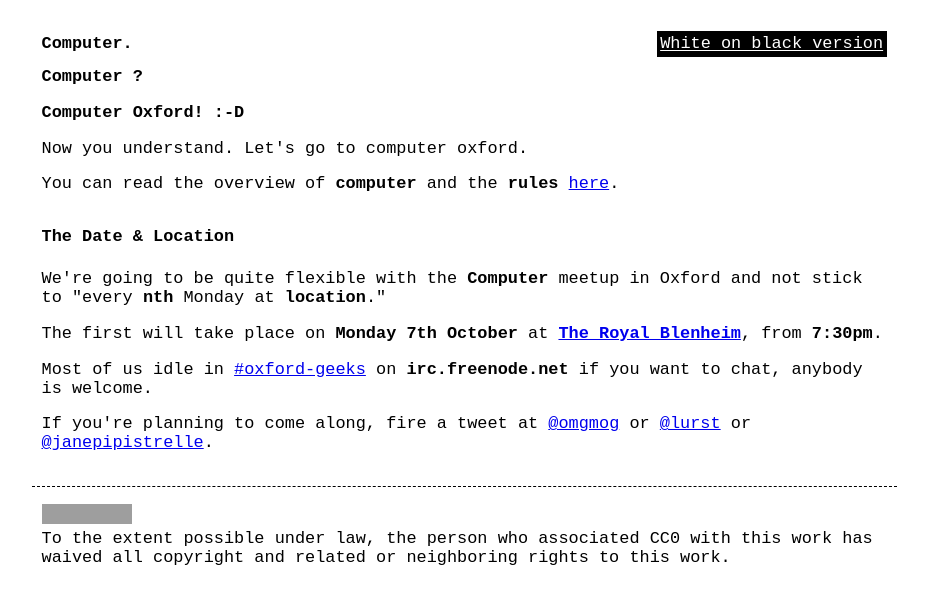
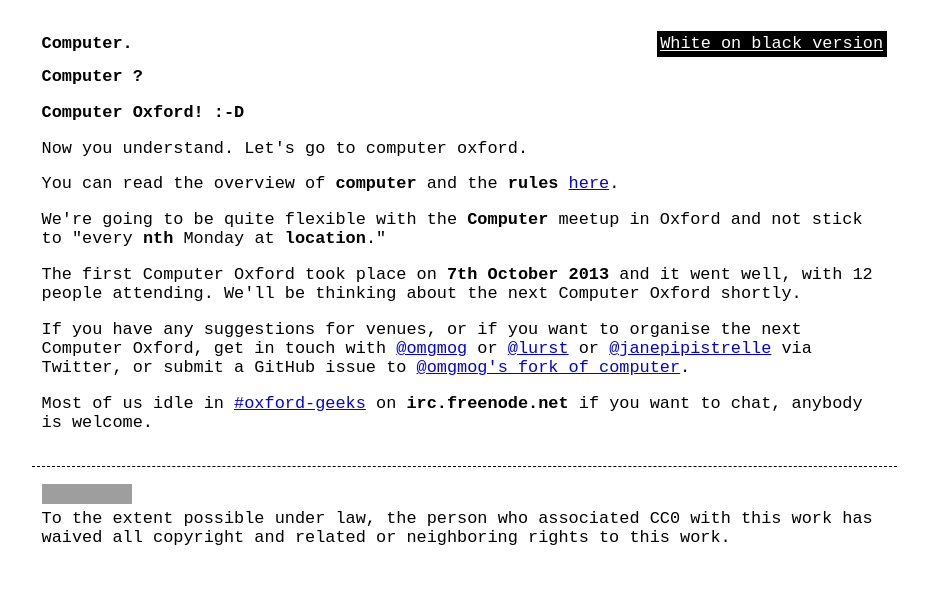
Before and after one commit to computeranonymous/computer, a Jekyll site: the page built from uk_oxford.html, in a window 1280 px wide. Shown: the top 604 px of the page, without its empty margins (176-1104 px from the left). Built offline with Jekyll 4.4.1, drawn with Linux system fonts in a browser that asks for light colours; grey boxes are pictures that could not be loaded.

Commit message:
Updated the `uk_oxford.html` page now that the meeting has passed

```diff
--- a/uk_oxford.html
+++ b/uk_oxford.html
@@ -15,16 +15,15 @@
 <p>
     You can read the overview of <strong>computer</strong> and the <strong>rules</strong> <a href="http://computer.twentygototen.org/">here</a>.
 </p>
-      <h4 id="location">The Date &amp; Location</h4>
 <p>
     We're going to be quite flexible with the <strong>Computer</strong> meetup in Oxford and not stick to "every <strong>nth</strong> Monday at <strong>location</strong>."
 </p>
 <p>
-        The first will take place on <strong>Monday 7th October</strong> at <strong><a href="http://royalblenheim.co.uk/" target="_blank">The Royal Blenheim</a></strong>, from <strong>7:30pm</strong>.
+    The first Computer Oxford took place on <strong>7th October 2013</strong> and it went well, with 12 people attending. We'll be thinking about the next Computer Oxford shortly.
+</p>
+<p>
+    If you have any suggestions for venues, or if you want to organise the next Computer Oxford, get in touch with <a href="http://twitter.com/omgmog/">@omgmog</a> or <a href="http://twitter.com/lurst">@lurst</a> or <a href="http://twitter.com/janepipistrelle">@janepipistrelle</a> via Twitter, or submit a GitHub issue to <a href="https://github.com/omgmog/computer/issues">@omgmog's fork of computer</a>.
 </p>
 <p>
   Most of us idle in <a href="irc://irc.freenode.net/%23oxford-geeks">#oxford-geeks</a> on <strong>irc.freenode.net</strong> if you want to chat, anybody is welcome.
 </p>
-      <p>
-        If you're planning to come along, fire a tweet at <a href="http://twitter.com/omgmog/">@omgmog</a> or <a href="http://twitter.com/lurst">@lurst</a> or <a href="http://twitter.com/janepipistrelle">@janepipistrelle</a>.
-      </p>
```
Lines whose indentation alone changed are shown as unchanged.
